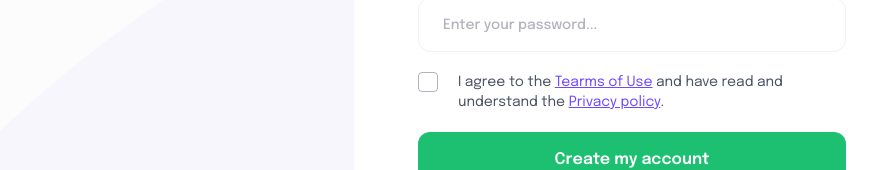
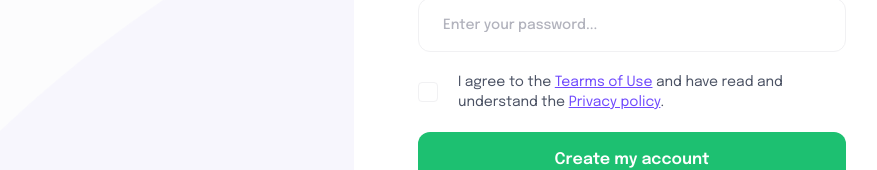
Before and after one commit to NgoKien15802/react-crowFunding, a React (Create React App) app: page /sign-up in a window 1280 px wide. Shown: the part 704-874 px from the top of the page, without its empty margins (8-885 px from the left). Built offline with nearby package versions, Linux system fonts and the light colour scheme.

Commit message:
Code trang SignUp part2 - checkbox

```diff
--- a/src/components/button/Button.js
+++ b/src/components/button/Button.js
@@ -1,13 +1,27 @@
 import React from "react";
 import PropTypes from "prop-types";
 
-const Button = ({ children, type = "button", className }) => {
+const Button = ({
+    children,
+    type = "button",
+    className,
+    isLoading = false,
+    ...props
+}) => {
+    const child = !!isLoading ? (
+        <div className="w-10 h-10 border-4 rounded-full border-t-transparent animate-spin border-b-transparent"></div>
+    ) : (
+        children
+    );
     return (
         <button
-            className={`flex justify-center p-4 text-white text-base font-semibold rounded-xl ${className}`}
+            className={`flex justify-center min-h-[56px] p-4 text-white text-base font-semibold rounded-xl ${className} ${
+                !!isLoading ? "opacity-50 pointer-events-none" : ""
+            }`}
             type={type}
+            {...props}
         >
-            {children}
+            {child}
         </button>
     );
 };
@@ -16,6 +30,7 @@ Button.propTypes = {
     type: PropTypes.string.isRequired,
     className: PropTypes.string,
     children: PropTypes.node,
+    isLoading: PropTypes.bool,
 };
 
 export default Button;
--- /dev/null
+++ b/src/components/checkbox/Checkbox.js
@@ -0,0 +1,48 @@
+import React from "react";
+
+const Checkbox = ({
+    checked = false,
+    name = "",
+    children,
+    onClick = () => {},
+}) => {
+    return (
+        <div className="flex items-center gap-x-5">
+            <div
+                onClick={onClick}
+                className={`inline-flex items-center justify-center p-1 text-white w-5 h-5 border rounded cursor-pointer border-strock ${
+                    checked ? "bg-primary border-primary" : "border-strock"
+                }`}
+            >
+                <input
+                    onChange={() => {}}
+                    type="checkbox"
+                    name={name}
+                    className="hidden"
+                    id=""
+                />
+                <span>
+                    <svg
+                        xmlns="http://www.w3.org/2000/svg"
+                        viewBox="0 0 20 20"
+                        fill="currentColor"
+                        className="w-5 h-5"
+                    >
+                        <path
+                            fillRule="evenodd"
+                            d="M16.704 4.153a.75.75 0 01.143 1.052l-8 10.5a.75.75 0 01-1.127.075l-4.5-4.5a.75.75 0 011.06-1.06l3.894 3.893 7.48-9.817a.75.75 0 011.05-.143z"
+                            clipRule="evenodd"
+                        />
+                    </svg>
+                </span>
+            </div>
+            {children && (
+                <div onClick={onClick} className="cursor-pointer">
+                    {children}
+                </div>
+            )}
+        </div>
+    );
+};
+
+export default Checkbox;
--- /dev/null
+++ b/src/components/checkbox/index.js
@@ -0,0 +1 @@
+export { default as Checkbox } from "./Checkbox";
--- a/src/pages/SignUpPage.js
+++ b/src/pages/SignUpPage.js
@@ -1,7 +1,8 @@
-import React from "react";
+import React, { useState } from "react";
 import { useForm } from "react-hook-form";
 import { Link } from "react-router-dom";
 import { Button } from "~/components/button";
+import { Checkbox } from "~/components/checkbox";
 import FormGroup from "~/components/common/FormGroup";
 import Input from "~/components/input/Input";
 import Label from "~/components/label/Label";
@@ -16,6 +17,13 @@ const SignUpPage = () => {
 
     const handleSignUp = (values) => {
         console.log("handleSignUp ~ values", values);
+    };
+
+    const [acceptTerm, setAcceptTerm] = useState(false);
+
+    const handleToggleTerm = () => {
+        console.log(acceptTerm);
+        setAcceptTerm(!acceptTerm);
     };
     return (
         <LayoutAuthentication heading="SignUp">
@@ -63,7 +71,11 @@ const SignUpPage = () => {
                     ></Input>
                 </FormGroup>
                 <div className="flex items-start mb-5 gap-x-5">
-                    <span className="inline-block w-5 h-5 border rounded border-text4"></span>
+                    <Checkbox
+                        name="term"
+                        checked={acceptTerm}
+                        onClick={handleToggleTerm}
+                    >
                         <p className="flex-1 text-sm text-text2">
                             I agree to the{" "}
                             <span className="underline text-secondary">
@@ -76,6 +88,7 @@ const SignUpPage = () => {
                             </span>
                             .
                         </p>
+                    </Checkbox>
                 </div>
                 <Button type="submit" className="w-full bg-primary">
                     Create my account
```
Lines whose indentation alone changed are shown as unchanged.
